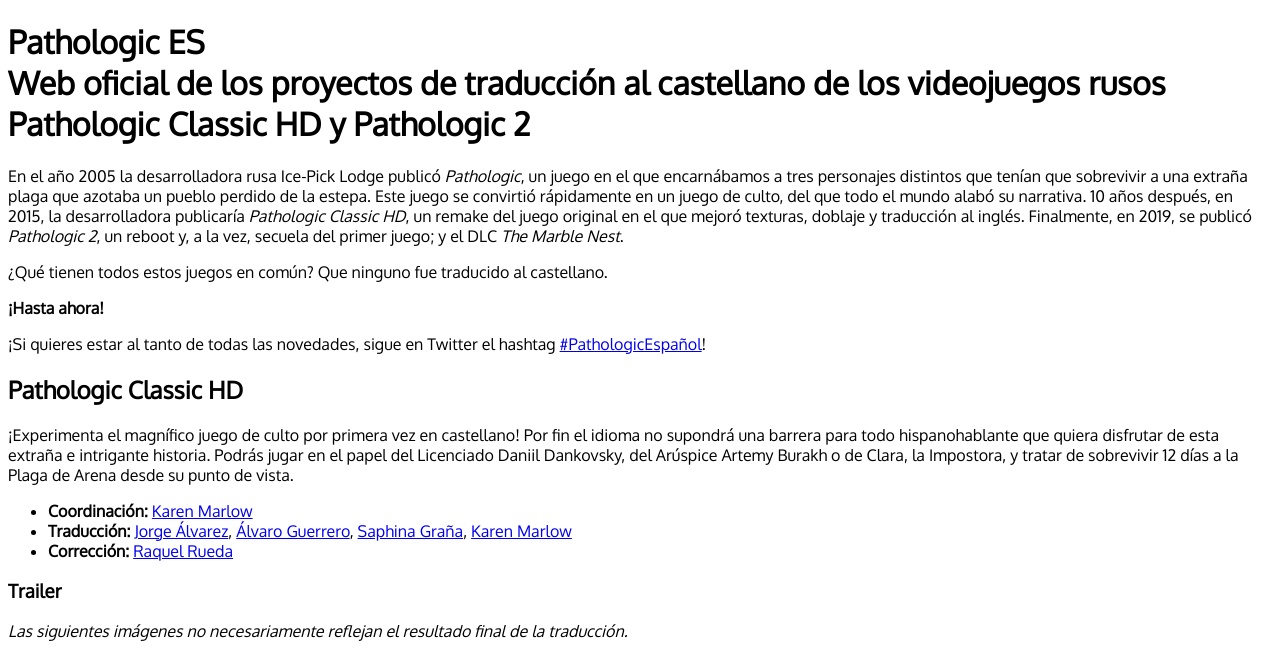
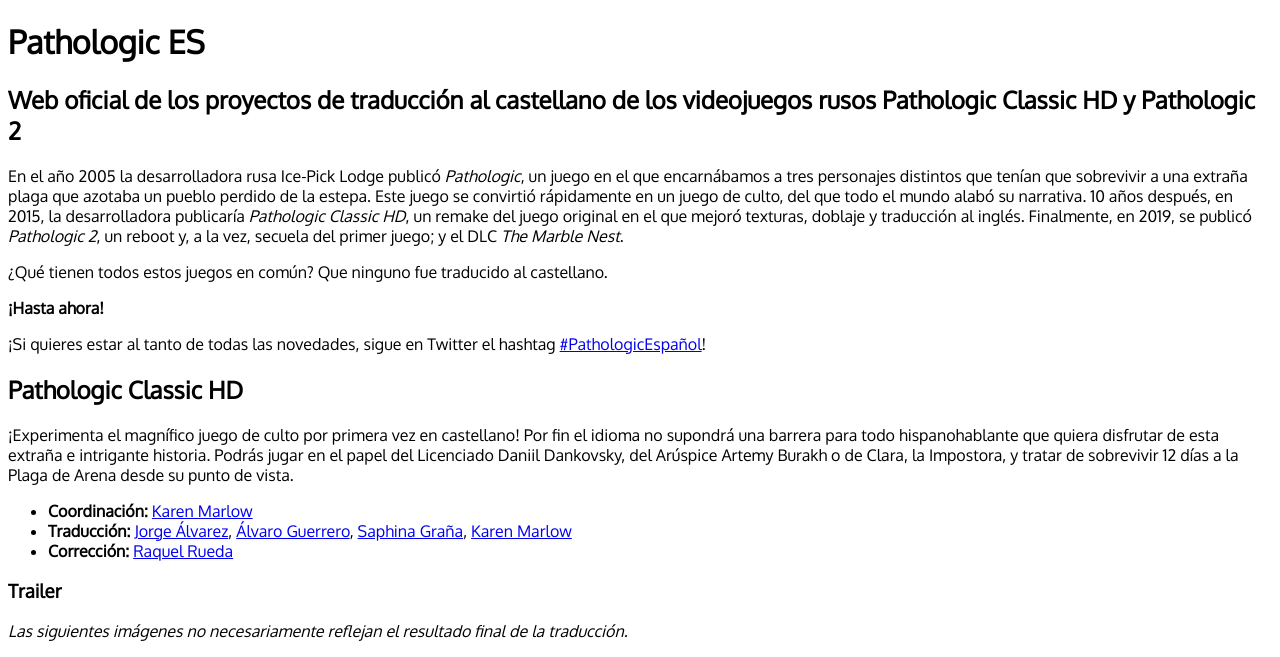
Before and after one commit to pathologic-es/pathologic-es.github.io, a Jekyll site: the page built from index.md, in a window 1280 px wide. Shown: the top 657 px of the page. Built offline with Jekyll 4.4.1, drawn with Linux system fonts in a browser that asks for light colours; grey boxes are pictures that could not be loaded.

Commit message:
Update default.html

```diff
--- a/_layouts/default.html
+++ b/_layouts/default.html
@@ -8,13 +8,9 @@
 	<link rel="icon" type="image/png" href="{{ site.url }}/assets/favicon.png" />
 	<link rel="stylesheet" href="{{ site.url }}/assets/styles.css" />
 	<body>
-		<div class="ui container">
-			<h1 class="ui header">
-				{{ site.title }}
-				<div class="sub header">{{ site.description }}</div>
-			</h1>
-			{{ content }}
-		</div>
+		<h1>{{ site.title }}</h1>
+		<h2>{{ site.description }}</h2>
+		{{ content }}
 	</body>
 </head>
 </html>
```
